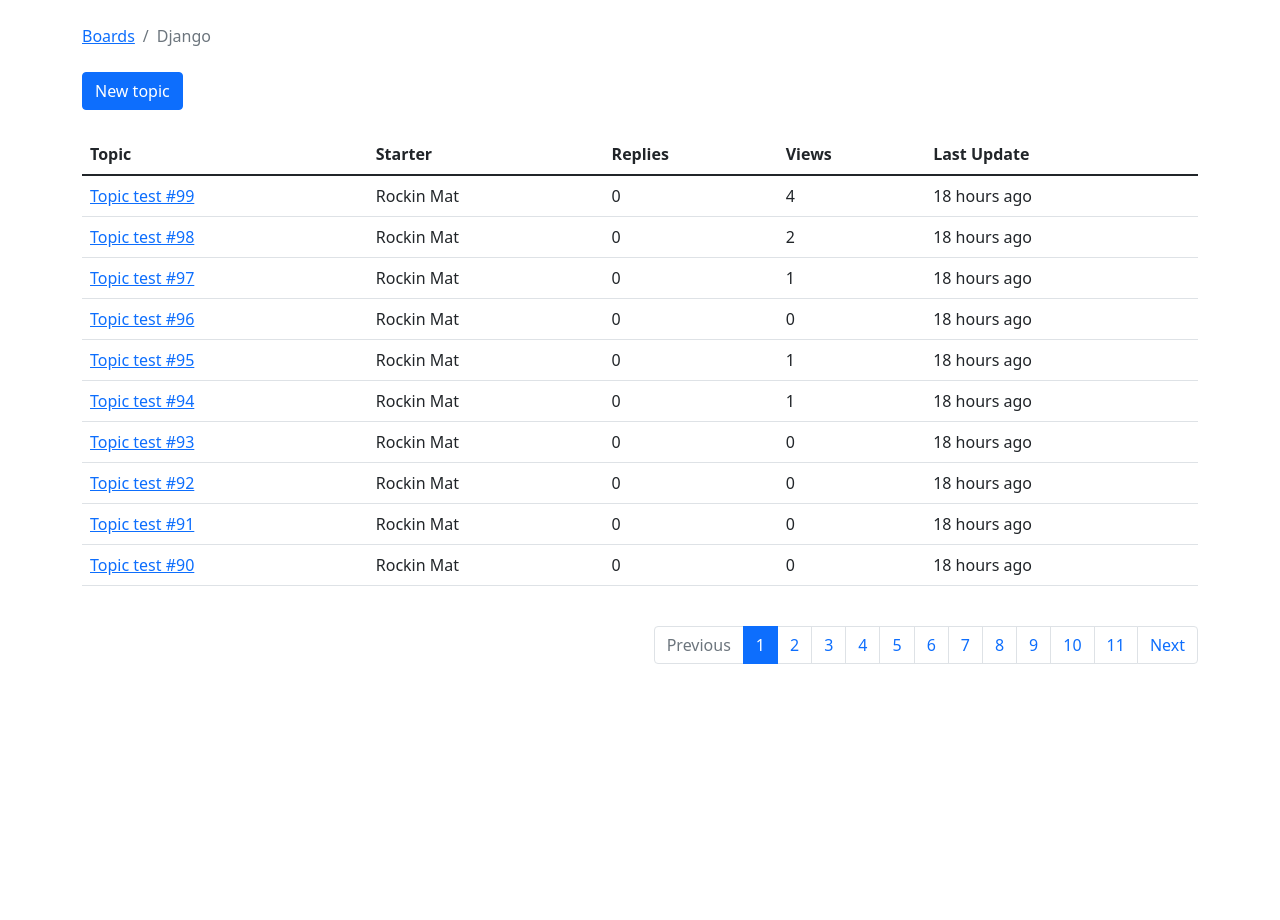
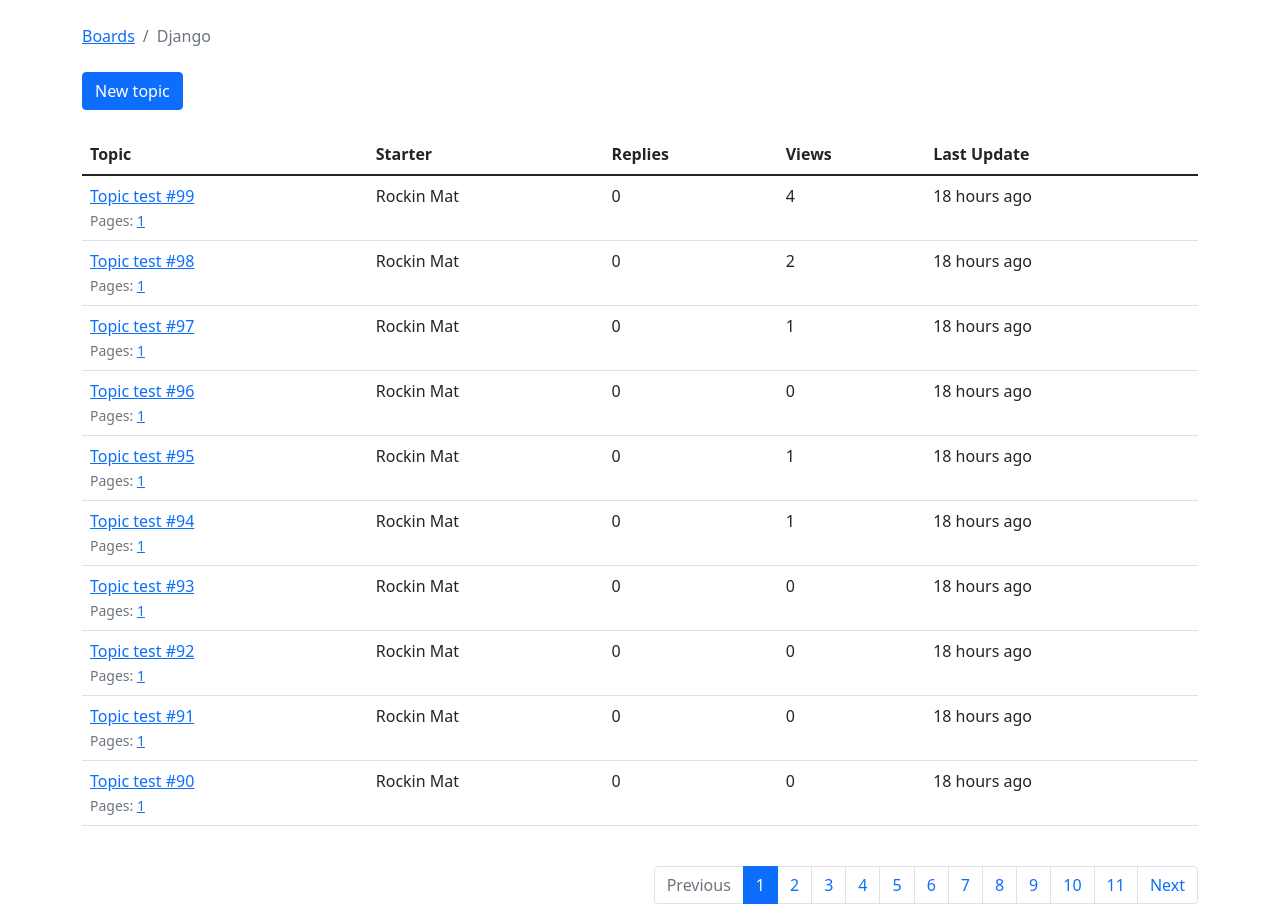
Before and after one commit to Matheswaaran/django-sample-project, a Django app: page /boards/5/ in a window 1280 px wide. Shown: the part 56-976 px from the top of the page. Before the commit the page ends 720 px from the top, so only its background shows below. Run offline with Django 3.2, Linux system fonts and the light colour scheme; data comes from the database, SQL or seed files in the repository; both versions use the stored data as it was after the commit; some libraries are stand-ins or nearby versions; some web fonts are replaced.

Commit message:
Final adjustments 1

```diff
--- a/boards/models.py
+++ b/boards/models.py
@@ -1,3 +1,5 @@
+import math
+
 from django.contrib.auth.models import User
 from django.db import models
 from django.utils.html import mark_safe
@@ -38,6 +40,25 @@ class Topic(models.Model):
     def __str__(self):
         return self.subject
 
+    def get_page_count(self):
+        count = self.posts.count()
+        pages = count / 10
+        return math.ceil(pages)
+
+    def has_many_pages(self, count=None):
+        if count is None:
+            count = self.get_page_count()
+        return count > 6
+
+    def get_page_range(self):
+        count = self.get_page_count()
+        if self.has_many_pages(count):
+            return range(1, 5)
+        return range(1, count + 1)
+
+    def get_last_ten_posts(self):
+        return self.posts.order_by('-created_at')[:10]
+
 
 class Post(models.Model):
     message = models.TextField(max_length=4000)
--- a/boards/views.py
+++ b/boards/views.py
@@ -57,8 +57,13 @@ class PostsListView(ListView):
     paginate_by = 2
 
     def get_context_data(self, **kwargs):
-        self.topic.views += 1
-        self.topic.save()
+        session_key = 'viewed_topic_{}'.format(self.topic.pk)
+
+        if not self.request.session.get(session_key, False):
+            self.topic.views += 1
+            self.topic.save()
+            self.request.session[session_key] = True
+
         kwargs['topic'] = self.topic
         return super().get_context_data(**kwargs)
 
@@ -112,6 +117,9 @@ def reply_topic(request, board_id, topic_pk):
             post.created_by = request.user
             post.save()
 
+            topic.updated_at = timezone.now()
+            topic.save()
+
             return redirect('topic_posts', board_id=board_id, topic_pk=topic_pk)
     else:
         form = PostForm()
--- a/templates/reply_topic.html
+++ b/templates/reply_topic.html
@@ -23,7 +23,7 @@
         <button type="submit" class="btn btn-success">Post a replay</button>
     </form>
 
-    {% for post in topic.posts.all %}
+    {% for post in topic.get_last_ten_posts %}
         <div class="card mb-2">
             <div class="card-body p-3">
                 <div class="row mb-3">
--- a/templates/topics.html
+++ b/templates/topics.html
@@ -27,8 +27,22 @@
         </thead>
         <tbody>
         {% for topic in topics %}
+            {% url 'topic_posts' board.pk topic.pk as topic_url %}
             <tr>
-                <td><a href="{% url 'topic_posts' board.pk topic.pk %}">{{ topic.subject }}</a></td>
+                <td>
+                    <p class="mb-0">
+                        <a href="{{ topic_url }}">{{ topic.subject }}</a>
+                    </p>
+                    <small class="text-muted">
+                        Pages:
+                        {% for i in topic.get_page_range %}
+                            <a href="{{ topic_url }}?page={{ i }}">{{ i }}</a>
+                        {% endfor %}
+                        {% if topic.has_many_pages %}
+                            ... <a href="{{ topic_url }}?page={{ topic.get_page_count }}">Last Page</a>
+                        {% endif %}
+                    </small>
+                </td>
                 <td>{{ topic.starter.first_name }} {{ topic.starter.last_name }}</td>
                 <td>{{ topic.replies }}</td>
                 <td>{{ topic.views }}</td>
```
Also changed, not shown: db.sqlite3.
